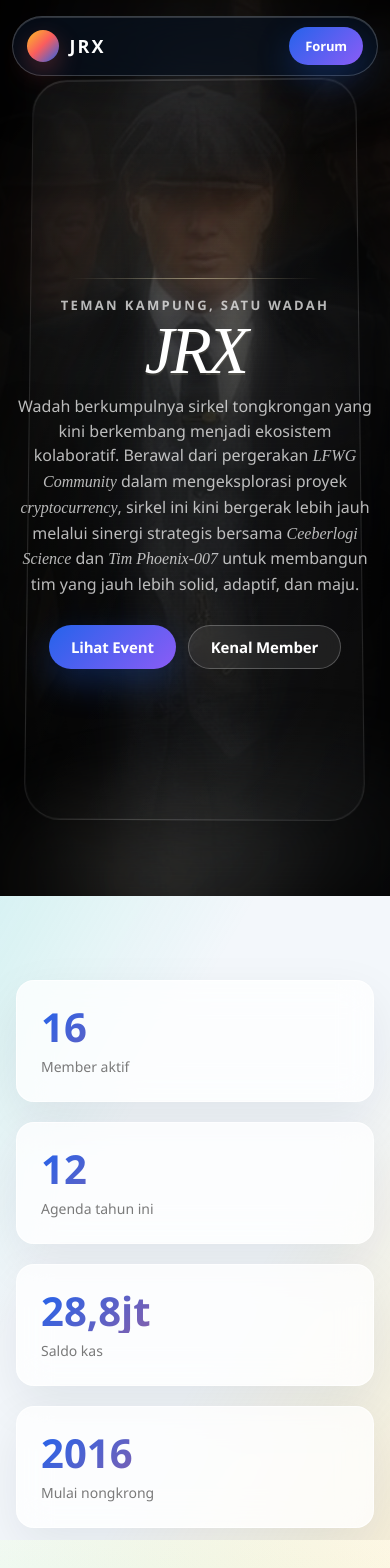
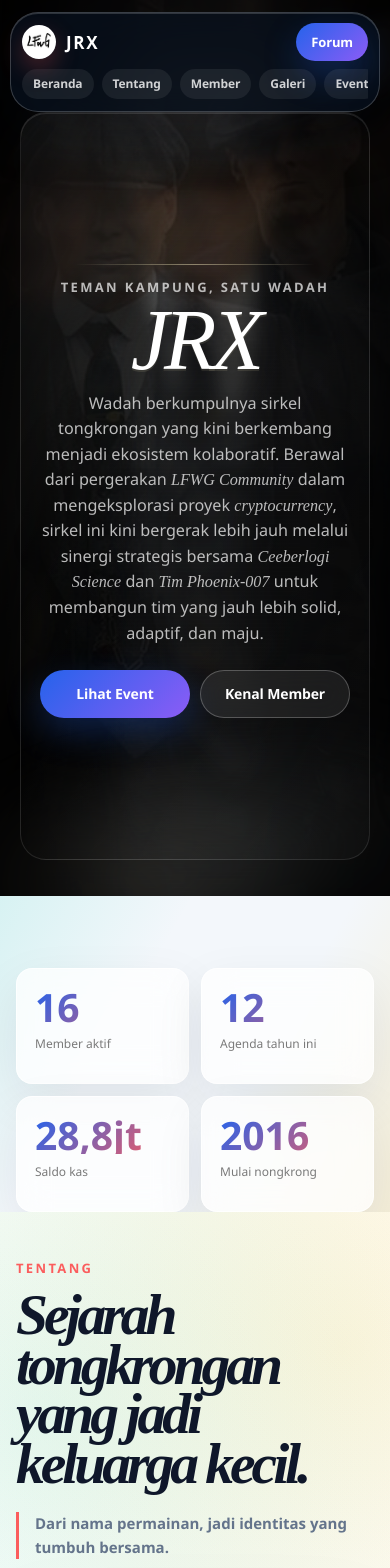
Before and after one commit to mizakiyuu/LFwG, a Next.js app: page / in a window 390 px wide. Shown: the top 1568 px of the page. Built offline with nearby package versions, Linux system fonts and the light colour scheme.

Commit message:
update code

```diff
--- a/src/app/globals.css
+++ b/src/app/globals.css
@@ -563,8 +563,17 @@ h2 {
   height: 2rem;
   border-radius: 999px;
   background:
-    linear-gradient(135deg, var(--amber), var(--coral) 48%, var(--primary));
+    url("/images/propfil.jpg") center / cover;
   box-shadow: 0 10px 24px rgba(251, 93, 93, 0.28);
+}
+
+.nav-links {
+  display: flex;
+  align-items: center;
+  justify-content: center;
+  flex: 1 1 auto;
+  gap: 20px;
+  min-width: 0;
 }
 
 .nav-link {
@@ -1488,6 +1497,158 @@ h2 {
     padding-block: 48px;
   }
 
+  .nav-shell {
+    top: 12px !important;
+    width: min(560px, calc(100% - 20px));
+    border-radius: 28px;
+  }
+
+  .nav-shell > div {
+    width: calc(100% - 22px) !important;
+    height: auto !important;
+    min-height: 92px;
+    flex-wrap: wrap;
+    align-content: center;
+    gap: 8px 12px;
+    padding-block: 10px;
+  }
+
+  .brand-mark {
+    font-size: 17px;
+    letter-spacing: 0.1em;
+  }
+
+  .brand-mark::before {
+    width: 2.1rem;
+    height: 2.1rem;
+  }
+
+  .nav-shell .primary-chip {
+    min-height: 38px;
+    padding-inline: 15px;
+  }
+
+  .nav-links {
+    order: 3;
+    flex: 0 0 100%;
+    justify-content: flex-start;
+    gap: 8px;
+    overflow-x: auto;
+    padding-bottom: 2px;
+    scroll-padding-inline: 2px;
+    scrollbar-width: none;
+  }
+
+  .nav-links::-webkit-scrollbar {
+    display: none;
+  }
+
+  .nav-link {
+    flex: 0 0 auto;
+    padding: 9px 11px;
+    background: rgba(255, 255, 255, 0.07);
+    font-size: 12px;
+  }
+
+  .hero-depth-card {
+    inset: 112px 20px 36px;
+    border-radius: 26px;
+    transform: none;
+    animation: none;
+  }
+
+  .hero-peaky-bg {
+    background-position: 58% center;
+  }
+
+  .hero-peaky-bg::before {
+    filter: blur(10px) saturate(0.9) brightness(0.62);
+  }
+
+  .poster-copy {
+    margin-top: 86px;
+    max-width: min(100%, 390px);
+    padding-inline: 14px;
+  }
+
+  .poster-copy::before {
+    width: min(260px, 62vw);
+    margin-bottom: 14px;
+  }
+
+  .hero-copy h1 {
+    font-size: clamp(4.8rem, 22vw, 6.4rem) !important;
+    line-height: 0.78 !important;
+    letter-spacing: -0.07em;
+  }
+
+  .hero-copy p:not(.eyebrow) {
+    max-width: 34ch;
+    margin-inline: auto;
+    font-size: clamp(0.98rem, 4.15vw, 1.12rem) !important;
+    line-height: 1.58 !important;
+    text-wrap: pretty;
+  }
+
+  .hero-copy .mt-7 {
+    margin-top: 24px;
+    gap: 10px;
+  }
+
+  .hero-copy .primary-chip,
+  .hero-copy .ghost-chip {
+    min-height: 48px;
+    min-width: 150px;
+    padding-inline: 18px;
+    font-size: 14px;
+  }
+
+  .content-start {
+    padding-block: 36px;
+  }
+
+  .stat-card {
+    min-height: 116px;
+    border-radius: 16px;
+    padding: 18px !important;
+  }
+
+  .stat-card p:first-child {
+    font-size: clamp(2rem, 10vw, 2.55rem);
+    line-height: 1;
+  }
+
+  .stat-card p:last-child {
+    margin-top: 10px;
+    font-size: 12px;
+    line-height: 1.35;
+  }
+
+  .member-card {
+    min-height: 210px;
+    border-radius: 16px;
+    padding: 16px;
+  }
+
+  .avatar {
+    width: 3.25rem;
+    font-size: 18px;
+  }
+
+  .gallery-card {
+    border-radius: 16px;
+  }
+
+  .gallery-placeholder,
+  .gallery-card img {
+    height: 160px;
+    border-radius: 14px;
+  }
+
+  .gallery-card .p-5 {
+    padding: 14px;
+  }
+
   h2 {
     font-size: 2.125rem;
   }
@@ -1505,12 +1666,45 @@ h2 {
     font-size: 3.6rem;
   }
 
+  .nobar-card {
+    border-radius: 22px;
+    padding: 24px 18px;
+  }
+
+  .nobar-card h3 {
+    font-size: clamp(2.1rem, 9vw, 3.05rem);
+    line-height: 0.92;
+  }
+
+  .nobar-card p:not(.nobar-kicker) {
+    font-size: 15px;
+    line-height: 1.55;
+  }
+
+  .nobar-details {
+    grid-template-columns: repeat(3, minmax(0, 1fr));
+    gap: 8px;
+  }
+
+  .nobar-details div {
+    min-height: 118px;
+    border-radius: 14px;
+    padding: 12px 10px;
+  }
+
+  .nobar-details span {
+    font-size: 9px;
+    letter-spacing: 0.07em;
+  }
+
+  .nobar-details strong {
+    font-size: 13px;
+    line-height: 1.35;
+  }
+
   .countdown-panel {
-    grid-template-columns: repeat(2, minmax(0, 1fr));
-  }
-
-  .nobar-details {
-    grid-template-columns: 1fr;
+    grid-template-columns: repeat(4, minmax(0, 1fr));
+    border-radius: 16px;
   }
 
   .maung-roar {
@@ -1528,11 +1722,24 @@ h2 {
   }
 
   .countdown-unit {
-    min-height: 112px;
-  }
-
-  .countdown-unit:nth-child(2) .countdown-separator {
-    display: none;
+    min-height: 104px;
+    padding: 18px 4px;
+  }
+
+  .countdown-value {
+    font-size: clamp(2rem, 11vw, 3.2rem);
+  }
+
+  .countdown-label {
+    margin-top: 10px;
+    font-size: 9px;
+    letter-spacing: 0.1em;
+  }
+
+  .countdown-separator {
+    right: -6px;
+    top: 38%;
+    font-size: clamp(1.6rem, 8vw, 2.4rem);
   }
 }
 
--- a/src/app/page.tsx
+++ b/src/app/page.tsx
@@ -23,8 +23,13 @@ const members = [
   { name: "salji GSI", role: "Member JRX" },
   { name: "Apep WIFI", role: "Member JRX" },
   { name: "Rendi WIFI", role: "Member JRX" },
-  { name: "Ugi info loker", role: "Member JRX" },
+  { name: "Ugi BUMN", role: "Member JRX" },
   { name: "Aden Freshgraduate", role: "Member JRX" },
+  { name: "Atep sayang keluarga", role: "Member JRX" },
+  { name: "Fajri MBG", role: "Member JRX" },
+  { name: "Inoy Service Center", role: "Member JRX" },
+  { name: "Maul Tongoh", role: "Member JRX" },
+  { name: "Ucup perantau", role: "Member JRX" },
 ];
 
 const gallery = [
@@ -46,10 +51,21 @@ const events = [
   ["23 Mei", "Nonton bareng Persib Bandung menuju hattrick juara", "Sukabumi Kota"],
 ];
 
-const countdownTarget = new Date("2026-05-23T16:00:00+07:00").getTime();
+const countdownMonth = "05";
+const countdownDay = "23";
+const countdownTime = "16:00:00+07:00";
 
 function getCountdown() {
-  const distance = Math.max(countdownTarget - Date.now(), 0);
+  const now = Date.now();
+  let year = 2026;
+  let target = new Date(`${year}-${countdownMonth}-${countdownDay}T${countdownTime}`).getTime();
+
+  while (target <= now) {
+    year += 1;
+    target = new Date(`${year}-${countdownMonth}-${countdownDay}T${countdownTime}`).getTime();
+  }
+
+  const distance = Math.max(target - now, 0);
   const days = Math.floor(distance / (1000 * 60 * 60 * 24));
   const hours = Math.floor((distance / (1000 * 60 * 60)) % 24);
   const minutes = Math.floor((distance / (1000 * 60)) % 60);
@@ -65,12 +81,7 @@ function getCountdown() {
 
 export default function Home() {
   const rootRef = useRef<HTMLElement>(null);
-  const [countdown, setCountdown] = useState(() => [
-    { label: "Hari", value: "00" },
-    { label: "Jam", value: "00" },
-    { label: "Menit", value: "00" },
-    { label: "Detik", value: "00" },
-  ]);
+  const [countdown, setCountdown] = useState(getCountdown);
 
   useEffect(() => {
     gsap.registerPlugin(ScrollTrigger);
@@ -127,7 +138,7 @@ export default function Home() {
           <a href="#beranda" className="brand-mark">
             JRX
           </a>
-          <div className="hidden items-center gap-5 lg:flex">
+          <div className="nav-links">
             {navItems.map(([label, id]) => (
               <a key={id} href={`#${id}`} className="nav-link text-white/80 transition">
                 {label}
@@ -166,7 +177,7 @@ export default function Home() {
       </section>
 
       <section className="content-start product-tile product-tile-parchment px-4">
-        <div className="mx-auto grid w-[min(980px,100%)] gap-5 md:grid-cols-4">
+        <div className="mx-auto grid w-[min(980px,100%)] grid-cols-2 gap-3 md:grid-cols-4 md:gap-5">
           {[
             ["16", "Member aktif"],
             ["12", "Agenda tahun ini"],
@@ -214,7 +225,7 @@ export default function Home() {
             <h2 className="serif-section-title">Profil member.</h2>
             <a href="#kontak" className="text-link-on-dark">Gabung circle</a>
           </div>
-          <div className="grid gap-5 sm:grid-cols-2 lg:grid-cols-3">
+          <div className="grid grid-cols-2 gap-3 sm:gap-5 lg:grid-cols-3">
             {members.map((member, index) => (
               <article key={member.name} className="member-card">
                 <div className="avatar">{member.name.slice(0, 1)}</div>
@@ -231,7 +242,7 @@ export default function Home() {
         <div className="mx-auto w-[min(980px,100%)]">
         <p className="section-label">Galeri</p>
         <h2 className="serif-section-title">Momen nongkrong, futsal, dan healing atau camping.</h2>
-        <div className="mt-8 grid gap-5 md:grid-cols-3">
+        <div className="mt-8 grid grid-cols-2 gap-3 sm:gap-5 md:grid-cols-3">
           {gallery.map((item) => (
             <article key={item.title} className="gallery-card overflow-hidden bg-white">
               {item.image ? (
```
Also changed, not shown: public/images/propfil.jpg (added).
